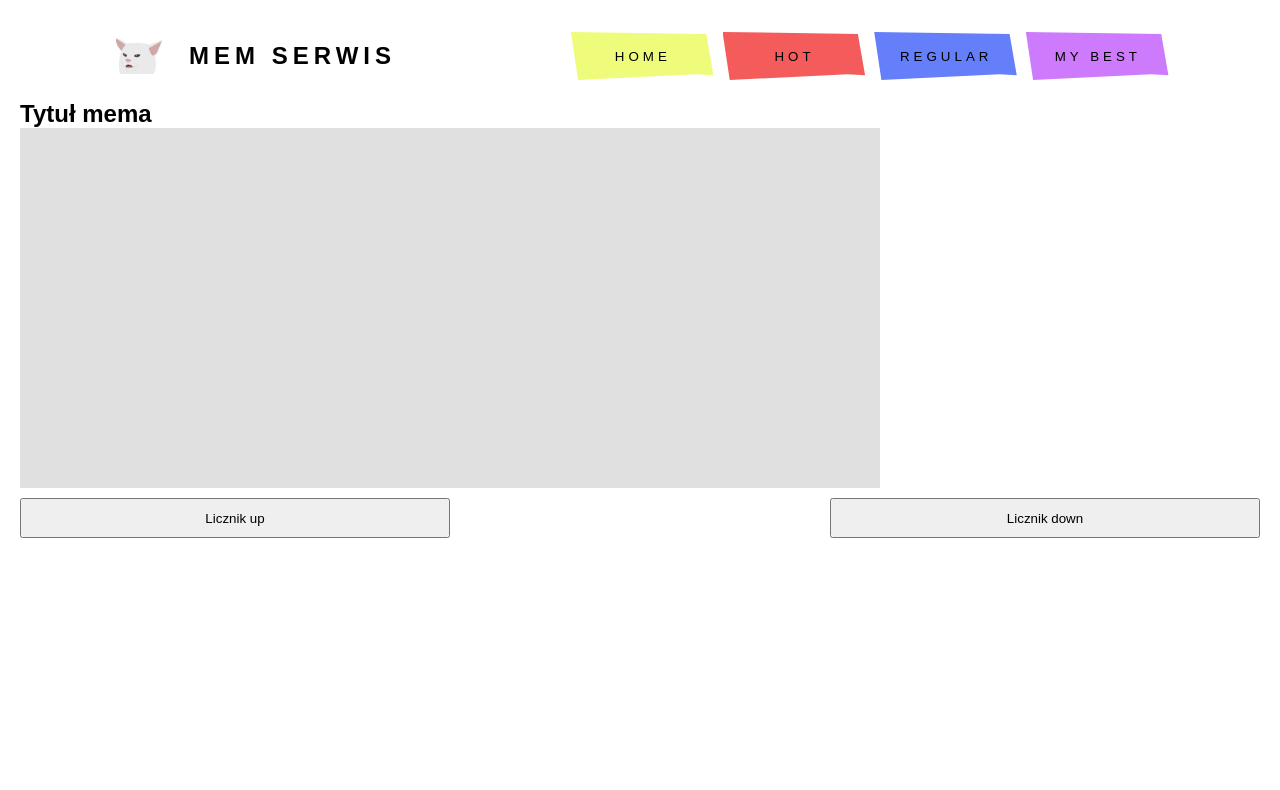
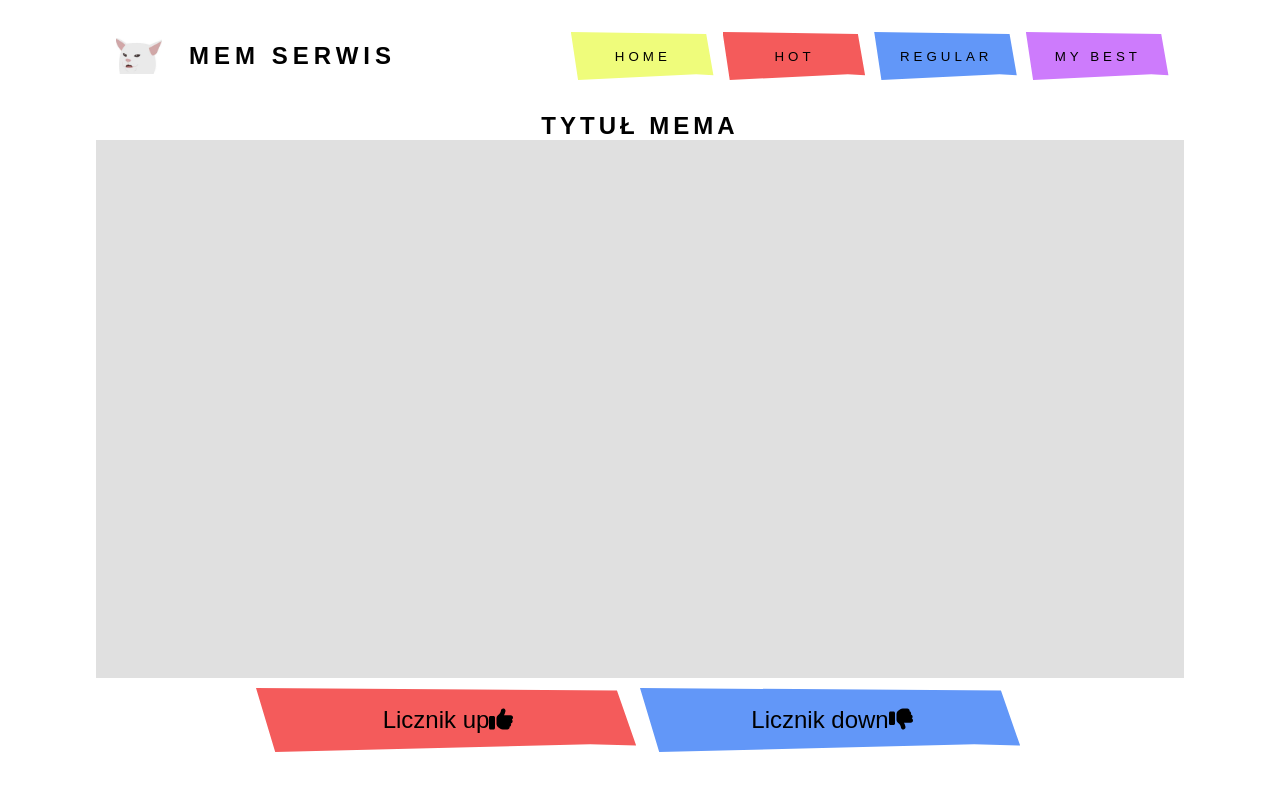
Before and after one commit to ArkPac97/mem_project, a React (Create React App) app: page / in a window 1280 px wide. Shown: the top 790 px of the page. Built offline with nearby package versions, Linux system fonts and the light colour scheme; a web font is replaced by a local one.

Commit message:
Creating MemCard component content and styling, adding buttons up and down animations, font-awsome icons, functions supporting animations

```diff
--- a/package.json
+++ b/package.json
@@ -3,6 +3,10 @@
   "version": "0.1.0",
   "private": true,
   "dependencies": {
+    "@fortawesome/fontawesome-svg-core": "^6.5.2",
+    "@fortawesome/free-regular-svg-icons": "^6.5.2",
+    "@fortawesome/free-solid-svg-icons": "^6.5.2",
+    "@fortawesome/react-fontawesome": "^0.2.0",
     "@testing-library/jest-dom": "^5.17.0",
     "@testing-library/react": "^13.4.0",
     "@testing-library/user-event": "^13.5.0",
--- a/src/App.css
+++ b/src/App.css
@@ -3,7 +3,7 @@
 :root {
   --color-home-btn: rgb(239, 252, 123);
   --color-hot-btn: rgb(244, 91, 91);
-  --color-regular-btn: rgb(100, 127, 249);
+  --color-regular-btn: rgb(98, 151, 248);
   --color-mybest-btn: rgb(205, 123, 252);
 }
 
@@ -82,3 +82,74 @@
   background-color: var(--color-mybest-btn);
 }
 /* nav element styling */
+
+/* mem section styiling */
+.mem__card {
+  height: 80vh;
+  display: flex;
+  flex-direction: column;
+  justify-content: space-evenly;
+  align-items: center;
+  margin-top: 2rem;
+}
+
+.mem__card-title {
+  text-transform: uppercase;
+  letter-spacing: 4px;
+}
+
+.mem__card-mem {
+  width: 85%;
+  height: 85%;
+  background-color: #e0e0e0;
+  margin-bottom: 10px;
+}
+
+.vote__btns {
+  display: flex;
+  justify-content: space-between;
+  width: 60%;
+}
+
+.vote__btn {
+  width: -webkit-fill-available;
+  height: 4rem;
+  border: none;
+  cursor: pointer;
+  font-size: 1.5rem;
+  clip-path: polygon(0% 0%, 5% 100%, 87% 88%, 99% 90%, 94% 4%);
+  transition: all .5s;
+  overflow: visible;
+}
+
+.vote__btn:hover {
+  clip-path: polygon(7.9% 8.36%, 1% 87%, 24.75% 82.25%, 88% 90%, 94% 4%);
+}
+
+.vote__btns-up {
+  background-color: var(--color-hot-btn);
+}
+
+.vote__btns-down {
+  background-color: var(--color-regular-btn);
+}
+
+    /* animation of thumbs */
+      @keyframes bounce {
+        0%, 20%, 50%, 80%, 100% {
+          transform: translateY(0);
+        }
+        40% {
+          transform: translateY(-15px);
+        }
+        60% {
+          transform: translateY(-10px);
+        }
+      }
+
+      .bounce {
+        animation: bounce 1s;
+      }
+    /* animation of thumbs */
+
+/* mem section styiling */
--- a/src/components/MemCard.jsx
+++ b/src/components/MemCard.jsx
@@ -1,16 +1,39 @@
-// src/components/MemeCard.jsx
-import React from 'react';
+import React, { useState } from 'react';
+import { FontAwesomeIcon } from '@fortawesome/react-fontawesome';
+import { library } from '@fortawesome/fontawesome-svg-core';
+import { faThumbsUp, faThumbsDown } from '@fortawesome/free-solid-svg-icons';
+
+library.add(faThumbsUp, faThumbsDown);
 
 function MemCard({ title }) {
+  const [bounceUp, setBounceUp] = useState(false);
+  const [bounceDown, setBounceDown] = useState(false);
+
+  const triggerBounceUp = () => {
+    setBounceUp(true);
+    setTimeout(() => setBounceUp(false), 1000);
+  };
+
+  const triggerBounceDown = () => {
+    setBounceDown(true);
+    setTimeout(() => setBounceDown(false), 1000);
+  };
+
   return (
-    <div style={{ padding: '20px' }}>
-      <h1>{title}</h1>
-      <div style={{ width: '860px', height: '360px', backgroundColor: '#e0e0e0', marginBottom: '10px' }}>
-        {/* Miejsce na obrazek mema */}
+    <div className='mem__card'>
+      <h1 className='mem__card-title'>{title}</h1>
+      <div className='mem__card-mem'>
+        {/* mem */}
       </div>
-      <div style={{ display: 'flex', justifyContent: 'space-between' }}>
-        <button style={{ width: '430px', height: '40px' }}>Licznik up</button>
-        <button style={{ width: '430px', height: '40px' }}>Licznik down</button>
+      <div className='vote__btns'>
+        <button className='vote__btns-up vote__btn' onClick={triggerBounceUp}>
+          Licznik up
+          <FontAwesomeIcon icon="fa-solid fa-thumbs-up" className={bounceUp ? 'bounce' : ''} />
+        </button>
+        <button className='vote__btns-down vote__btn' onClick={triggerBounceDown}>
+          Licznik down
+          <FontAwesomeIcon icon="fa-solid fa-thumbs-down" className={bounceDown ? 'bounce' : ''} />
+        </button>
       </div>
     </div>
   );
```
Also changed, not shown: 1 other file (tests, documents, lock files or other folders).
